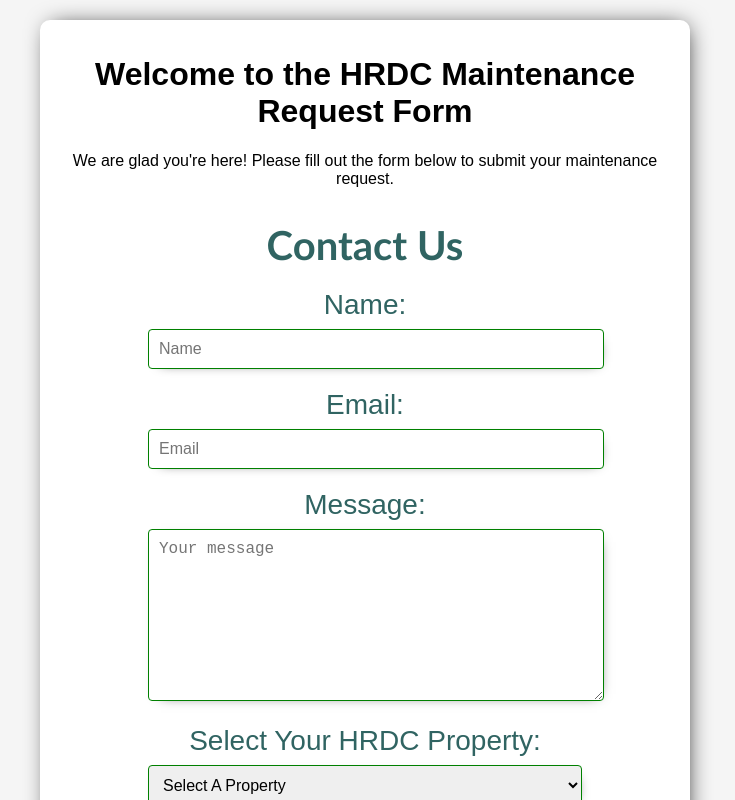
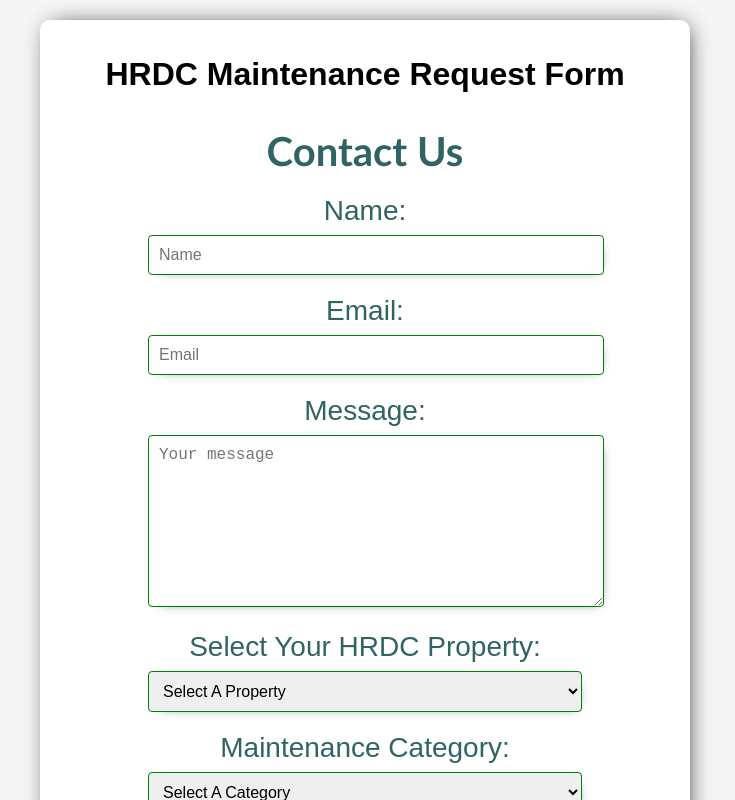
Before and after one commit to 423s24/Group_4, a React (Create React App) app in the folder hrdc-maintenance/: page / in a window 1280 px wide. Shown: the top 800 px of the page, without its empty margins (275-1010 px from the left). Built offline with nearby package versions, Linux system fonts and the light colour scheme.

Commit message:
cleaning up page

```diff
--- a/hrdc-maintenance/src/LandingPage.js
+++ b/hrdc-maintenance/src/LandingPage.js
@@ -4,8 +4,7 @@
 const LandingPage = () => {
   return (
     <div>
-      <h1>Welcome to the HRDC Maintenance Request Form</h1>
-      <p>We are glad you're here! Please fill out the form below to submit your maintenance request.</p>
+      <h1>HRDC Maintenance Request Form</h1>
     </div>
   );
 };
```
